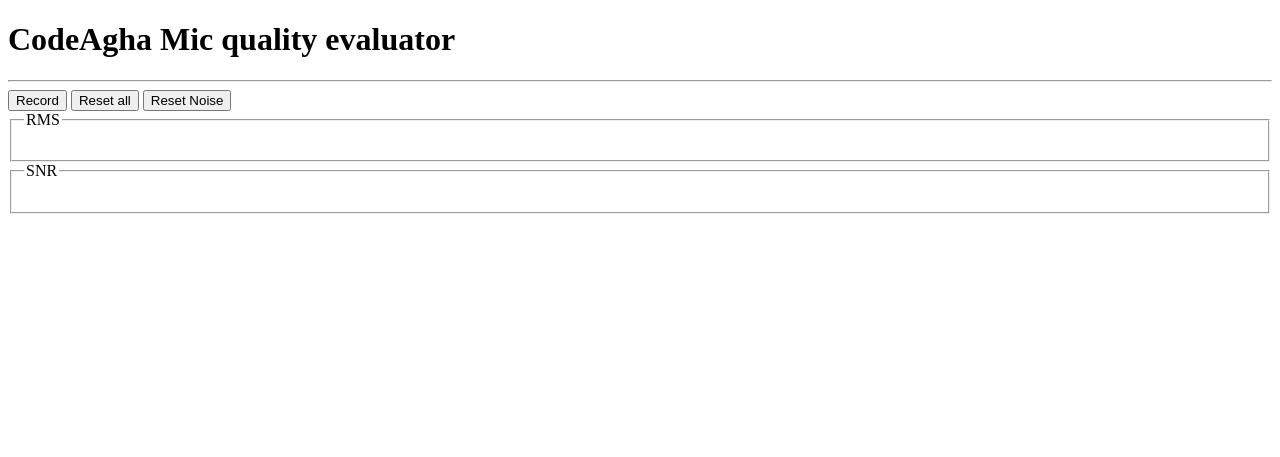
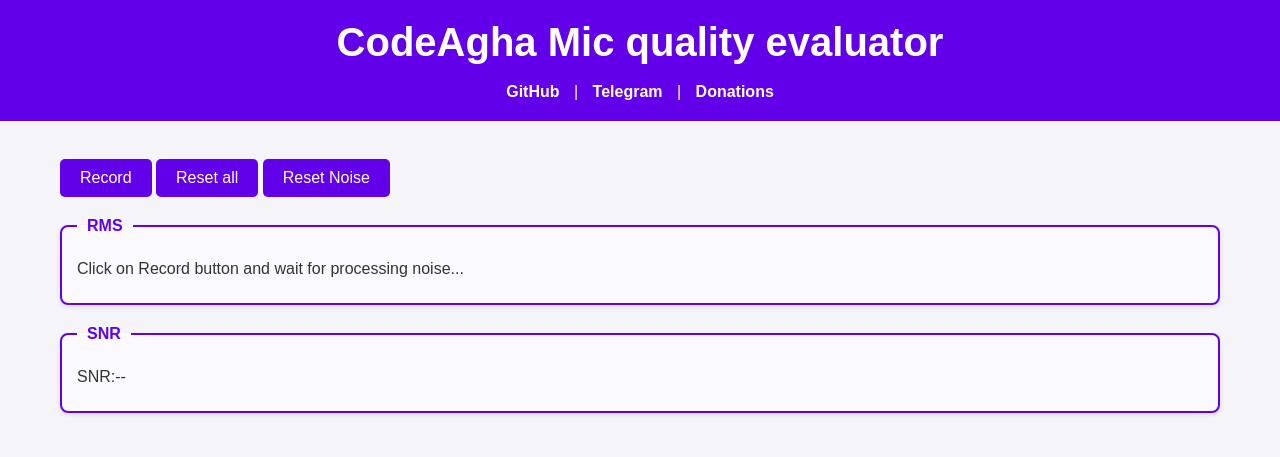
Before and after one commit to AmirMahdyJebreily/Microphone-quality-evaloution, a plain HTML site: page index.html in a window 1280 px wide. Drawn offline with Linux system fonts and the light colour scheme.

Commit message:
fest: add css styles

```diff
--- a/index.html
+++ b/index.html
@@ -1,5 +1,6 @@
 <!DOCTYPE html>
 <html lang="en">
+
 <head>
     <meta charset="UTF-8">
     <meta name="viewport" content="width=device-width, initial-scale=1.0">
@@ -7,19 +8,34 @@
     <link rel="stylesheet" href="./styles/style.css">
     <script type="module" src="./scripts/script.js"></script>
 </head>
+
 <body>
+    <header>
         <h1>CodeAgha Mic quality evaluator</h1>
-    <hr />
+        <br />
+        <div>
+            <a href="https://github.com/AmirMahdyJebreily/Microphone-quality-evaloution">GitHub</a> |
+            <a href="https://t.me/codeaghajcs">Telegram</a> |
+            <a href="https://www.coffeebede.com/codeagha">Donations</a>
+        </div>
+    </header>
+    <main>
+        <br />
         <button id="toggleRecord">Record</button>
         <button id="btnReset">Reset all</button>
         <button id="btnResetNoise">Reset Noise</button>
+        <br />
         <fieldset>
             <legend>RMS</legend>
-        <p id="statusRMS"></p>
+            <p id="statusRMS">Click on Record button and wait for processing noise...</p>
         </fieldset>
         <fieldset>
             <legend>SNR</legend>
-        <p id="statusSNR"></p>
+            <p id="statusSNR">SNR:--</p>
         </fieldset>
+    </main>
+
+
 </body>
+
 </html>
--- a/scripts/script.js
+++ b/scripts/script.js
@@ -15,17 +15,17 @@
 const RECORD = 'Record';
 const STOP = 'Stop';
 
-// شروع/توقف ضبط
+// Start/Stop recording
 toggleRecordButton.addEventListener("click", async () => {
   recording = !recording;
   if (recording) {
     toggleRecordButton.innerHTML = STOP;
     try {
       await processor.start();
-      console.log("شروع پردازش صدا");
+      console.log("Start processing...");
     } catch (err) {
-      console.error("خطا در شروع پردازش:", err);
-      statusRMS.innerHTML = `خطا: ${err.message}`;
+      console.error("An error in start processing: ", err);
+      statusRMS.innerHTML = `Error: ${err.message}`;
     }
   } else {
     toggleRecordButton.innerHTML = RECORD;
--- a/styles/style.css
+++ b/styles/style.css
@@ -0,0 +1,118 @@
+/* General styles */
+body {
+    font-family: Arial, sans-serif;
+    margin: 0;
+    padding: 0;
+    background-color: #f4f4f9;
+    color: #333;
+}
+
+/* Header styles */
+header {
+    background-color: #6200ea;
+    color: white;
+    padding: 20px;
+    text-align: center;
+}
+
+header h1 {
+    margin: 0;
+    font-size: 2.5em;
+}
+
+/* filepath: d:\Projects\Microphone-quality-evaloution\styles\style.css */
+
+/* Responsive Main Content */
+main {
+    max-width: 1200px; /* Limit the width for larger screens */
+    margin: 0 auto; /* Center the main content */
+    padding: 20px; /* Add padding for spacing */
+    box-sizing: border-box; /* Include padding in the element's total width/height */
+}
+
+@media (max-width: 768px) {
+    main {
+        padding: 15px; /* Reduce padding for smaller screens */
+    }
+}
+
+@media (max-width: 480px) {
+    main {
+        padding: 10px; /* Further reduce padding for very small screens */
+    }
+}
+
+section {
+    margin-bottom: 20px;
+}
+
+section h2 {
+    color: #6200ea;
+    border-bottom: 2px solid #6200ea;
+    padding-bottom: 5px;
+    margin-bottom: 10px;
+}
+
+/* Button styles */
+button {
+    background-color: #6200ea;
+    color: white;
+    border: none;
+    padding: 10px 20px;
+    cursor: pointer;
+    border-radius: 5px;
+    font-size: 1em;
+}
+
+button:hover {
+    background-color: #3700b3;
+}
+
+/* filepath: d:\Projects\Microphone-quality-evaloution\styles\style.css */
+
+/* Link styles */
+header a {
+    color: #ffffff;
+    text-decoration: none;
+    margin: 0 10px;
+    font-weight: bold;
+    transition: color 0.3s ease;
+}
+
+header a:hover {
+    color: #ffcc00;
+}
+
+/* Fieldset styles */
+fieldset {
+    border: 2px solid #6200ea;
+    border-radius: 8px;
+    padding: 15px;
+    margin: 20px 0;
+    background-color: #f9f9ff;
+    box-shadow: 0 2px 5px rgba(0, 0, 0, 0.1);
+}
+
+fieldset legend {
+    font-weight: bold;
+    color: #6200ea;
+    padding: 0 10px;
+}
+
+fieldset p {
+    margin: 10px 0;
+    font-size: 1em;
+    color: #333;
+}
+
+
+/* Footer styles */
+footer {
+    background-color: #333;
+    color: white;
+    text-align: center;
+    padding: 10px 0;
+    position: fixed;
+    bottom: 0;
+    width: 100%;
+}
```
Lines whose indentation alone changed are shown as unchanged.
